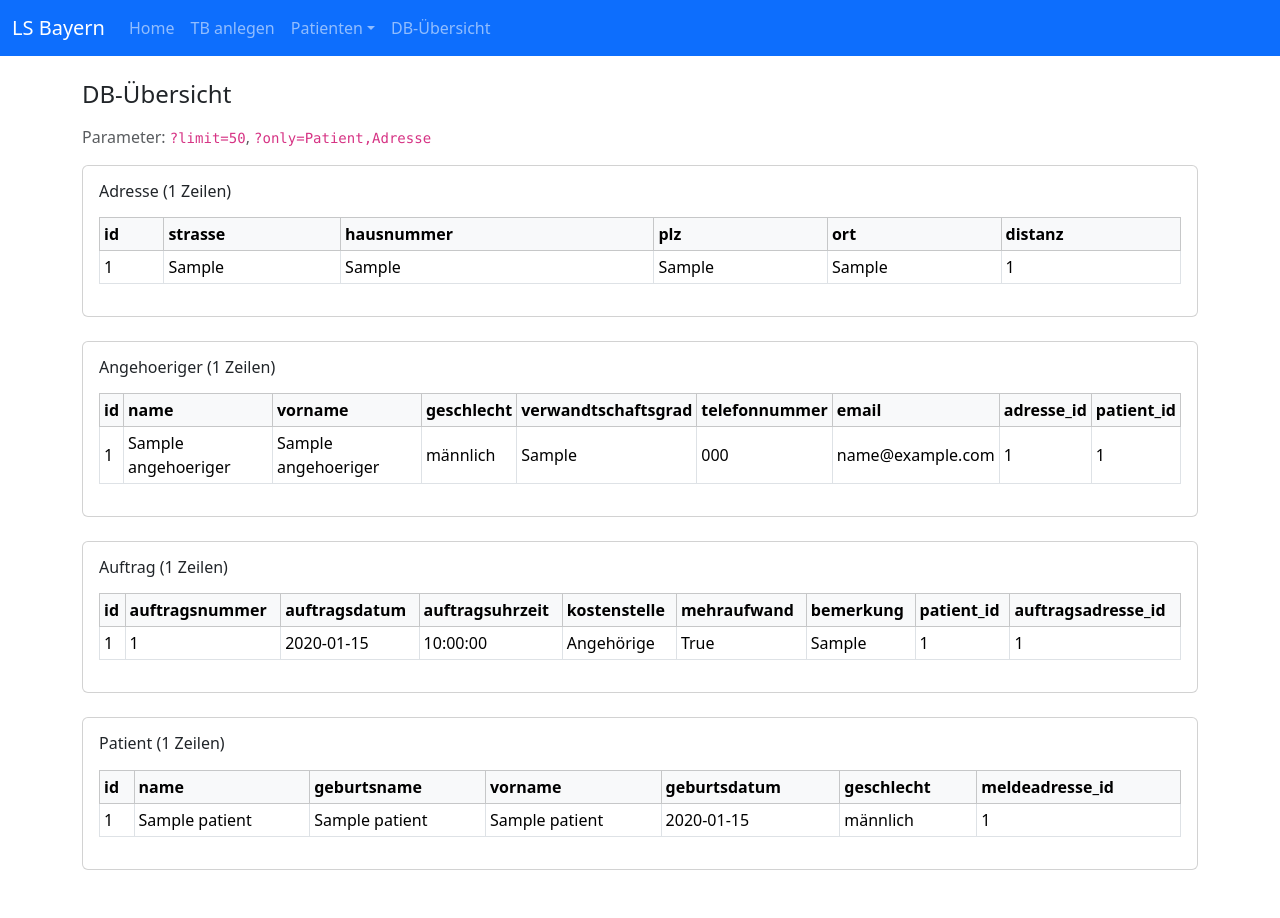
After one commit to ngin10011/lsb_app, a Flask app: page /debug/db in a window 1280 px wide. The commit adds this page. Run offline with Flask 3, Linux system fonts and the light colour scheme; tables that the repository leaves empty hold one stand-in row (values such as "Sample post").

Commit message:
debug db tabellen übersicht hinzugefügt

```diff
--- a/app.py
+++ b/app.py
@@ -5,7 +5,8 @@ from dotenv import load_dotenv
 from flask_sqlalchemy import SQLAlchemy
 from flask_wtf import CSRFProtect
 from forms import PatientForm, TBPatientForm
-from enum import Enum
+import enum
+from sqlalchemy.inspection import inspect as sa_inspect
 from sqlalchemy import event
 from sqlalchemy.engine import Engine
 from sqlalchemy.exc import IntegrityError
@@ -211,6 +212,58 @@ def patient_new():
         return redirect(url_for("home"))
     return render_template("patient_new.html", form=form)
 
+def _all_models():
+    """Gibt alle gemappten Klassen von db.Model zurück (SQLA 2.x kompatibel)."""
+    # Flask-SQLAlchemy 3.x nutzt SQLAlchemy 2.x; darüber kommen wir an alle Mapper.
+    return sorted((m.class_ for m in db.Model.registry.mappers), key=lambda c: c.__name__)
+
+def _get_columns(model_cls):
+    """Listet alle Spaltennamen (keine Relationships)."""
+    mapper = sa_inspect(model_cls)
+    return [col.key for col in mapper.columns]  # nur echte Columns
+
+def _format_value(v):
+    """Schönere Darstellung in der Tabelle (Enums -> value)."""
+    if isinstance(v, enum.Enum):
+        return v.value
+    return v
+
+@app.route("/debug/db")
+def debug_db():
+    """
+    Übersicht aller Tabellen/Modelle.
+    ?limit=50  -> Anzahl der Zeilen pro Tabelle
+    ?only=Patient,Adresse -> nur bestimmte Modelle anzeigen (Komma-separiert)
+    """
+    try:
+        limit = int(request.args.get("limit", 50))
+    except ValueError:
+        limit = 50
+
+    only = request.args.get("only")
+    only_set = {s.strip() for s in only.split(",")} if only else None
+
+    models_payload = []
+    for cls in _all_models():
+        if only_set and cls.__name__ not in only_set:
+            continue
+
+        cols = _get_columns(cls)
+        rows = cls.query.limit(limit).all()  # bewusst limitiert
+
+        models_payload.append({
+            "name": cls.__name__,
+            "columns": cols,
+            "rows": rows,
+        })
+
+    return render_template(
+        "debug_db.html",
+        models=models_payload,
+        fmt=_format_value,     # Helper ins Template geben
+        getattr=getattr        # für dynamischen Spaltenzugriff
+    )
+
 
 @app.cli.command("seed-faker")
 @click.option("--n-addresses", default=10, show_default=True, help="Anzahl Adressen")
--- a/templates/base.html
+++ b/templates/base.html
@@ -31,6 +31,7 @@
                         <li><a class="dropdown-item" href="{{ url_for('patient_new') }}">Patienten hinzufügen</a></li>
                     </ul>
                 </li>
+                <a class="nav-link" href="{{ url_for('debug_db') }}">DB-Übersicht</a>
             </div>
         </div>
         </div>
--- /dev/null
+++ b/templates/debug_db.html
@@ -0,0 +1,49 @@
+{# templates/debug_db.html #}
+{% extends 'base.html' %}
+
+{% block title %}DB-Übersicht{% endblock %}
+
+{% block body %}
+<h1 class="h4 mb-3">DB-Übersicht</h1>
+<p class="text-muted">
+  Parameter: <code>?limit=50</code>, <code>?only=Patient,Adresse</code>
+</p>
+
+{% for m in models %}
+  <div class="card mb-4">
+    <div class="card-body">
+      <h2 class="h6 mb-3">{{ m.name }} ({{ m.rows|length }} Zeilen)</h2>
+
+      {% if m.columns %}
+      <div class="table-responsive">
+        <table class="table table-sm table-bordered align-middle">
+          <thead class="table-light">
+            <tr>
+              {% for c in m.columns %}
+                <th>{{ c }}</th>
+              {% endfor %}
+            </tr>
+          </thead>
+          <tbody>
+            {% for obj in m.rows %}
+              <tr>
+                {% for c in m.columns %}
+                  {% set val = getattr(obj, c) %}
+                  <td>{{ fmt(val) }}</td>
+                {% endfor %}
+              </tr>
+            {% endfor %}
+          </tbody>
+        </table>
+      </div>
+      {% else %}
+        <div class="text-muted">Keine Spalten gefunden.</div>
+      {% endif %}
+    </div>
+  </div>
+{% endfor %}
+
+{% if not models %}
+  <div class="alert alert-info">Keine Modelle gefunden (oder Filter leer).</div>
+{% endif %}
+{% endblock %}
```
